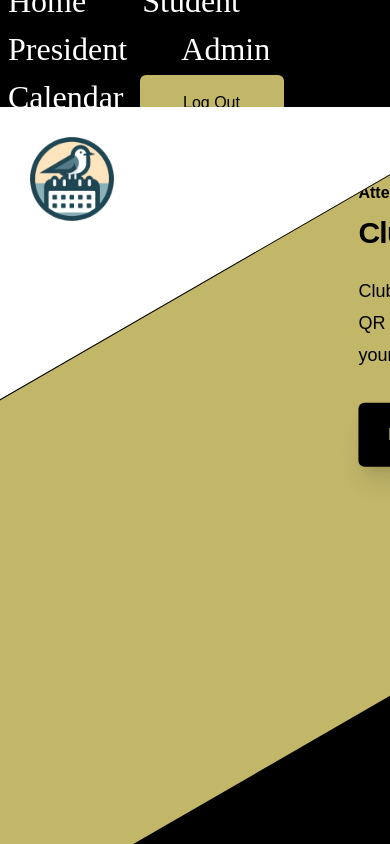
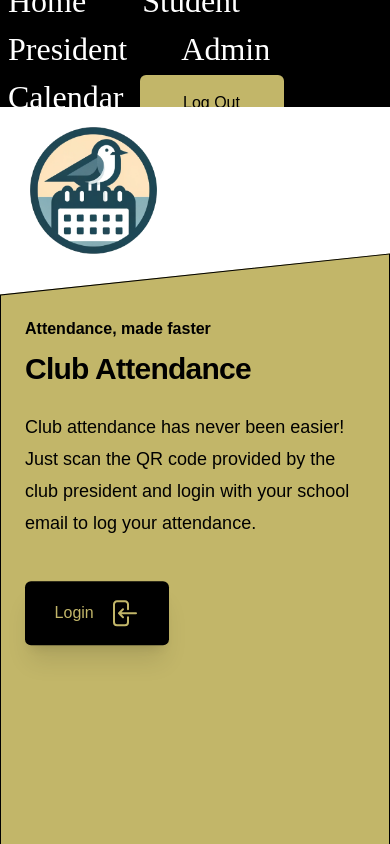
Before and after one commit to sitechtimes/club-attendance-frontend-v2, a Vue app: page / in a window 390 px wide. Built offline with nearby package versions, Linux system fonts and the light colour scheme; a web font is replaced by a local one.

Commit message:
technically fuinctional home phone media queiries

```diff
--- a/src/views/HomeView.vue
+++ b/src/views/HomeView.vue
@@ -2,15 +2,15 @@
   <div class="w-screen h-screen overflow-hidden relative">
     <Navbar :club="store.currentClub"></Navbar>
     <img src="@/assets/SeagullCalendar.png" alt="A seagull sitting on top of a calendar"
-      class="w-[240px] mt-[30px] ml-[30px] max-sm:w-[10vh]">
+      class="w-[240px] sm:mt-[30px] ml-[30px] max-sm:w-[15vh] max-sm:my-5">
     <div class="bg-gold
-    w-[160rem] h-[45rem] origin-bottom -rotate-[30deg]
-    overflow-hidden shrink-0 -ml-[35rem] -mt-[15vh] border">
-      <div class="mx-auto max-w-7xl px-6 lg:px-8 2xl:ml-40 ">
-        <div class="mx-auto grid max-w-2xl grid-cols-1
+    sm:w-[160rem] h-[45rem] origin-bottom sm:-rotate-[30deg]
+    overflow-hidden shrink-0 sm:-ml-[35rem] sm:-mt-[15vh] border max-sm:-skew-y-6">
+      <div class=" max-w-7xl px-6 lg:px-8 2xl:ml-40 ">
+        <div class="grid max-w-2xl grid-cols-1
         gap-x-8 gap-y-16 sm:gap-y-20 lg:mx-0 lg:max-w-none lg:grid-cols-2">
-          <div class="lg:pr-8 lg:pt-4 rotate-[30deg] ml-[15rem] mt-[9vh]">
-            <div class="lg:max-w-lg ">
+          <div class="lg:pr-8 lg:pt-4 sm:rotate-[30deg] sm:ml-[15rem] sm:mt-[9vh]">
+            <div class="lg:max-w-lg max-sm:skew-y-6 max-sm:mt-10">
               <h2 class="text-base font-semibold leading-7 text-black">
                 Attendance, made faster
               </h2>
@@ -25,7 +25,7 @@
               </p>
             </div>
             <div class="flex flex-col mt-8">
-              <Login class="" />
+              <Login class="max-sm:skew-y-6" />
               <!-- <img
              src="@/assets/sammy.jpg"
              alt="Sammy the Seagull"
```
